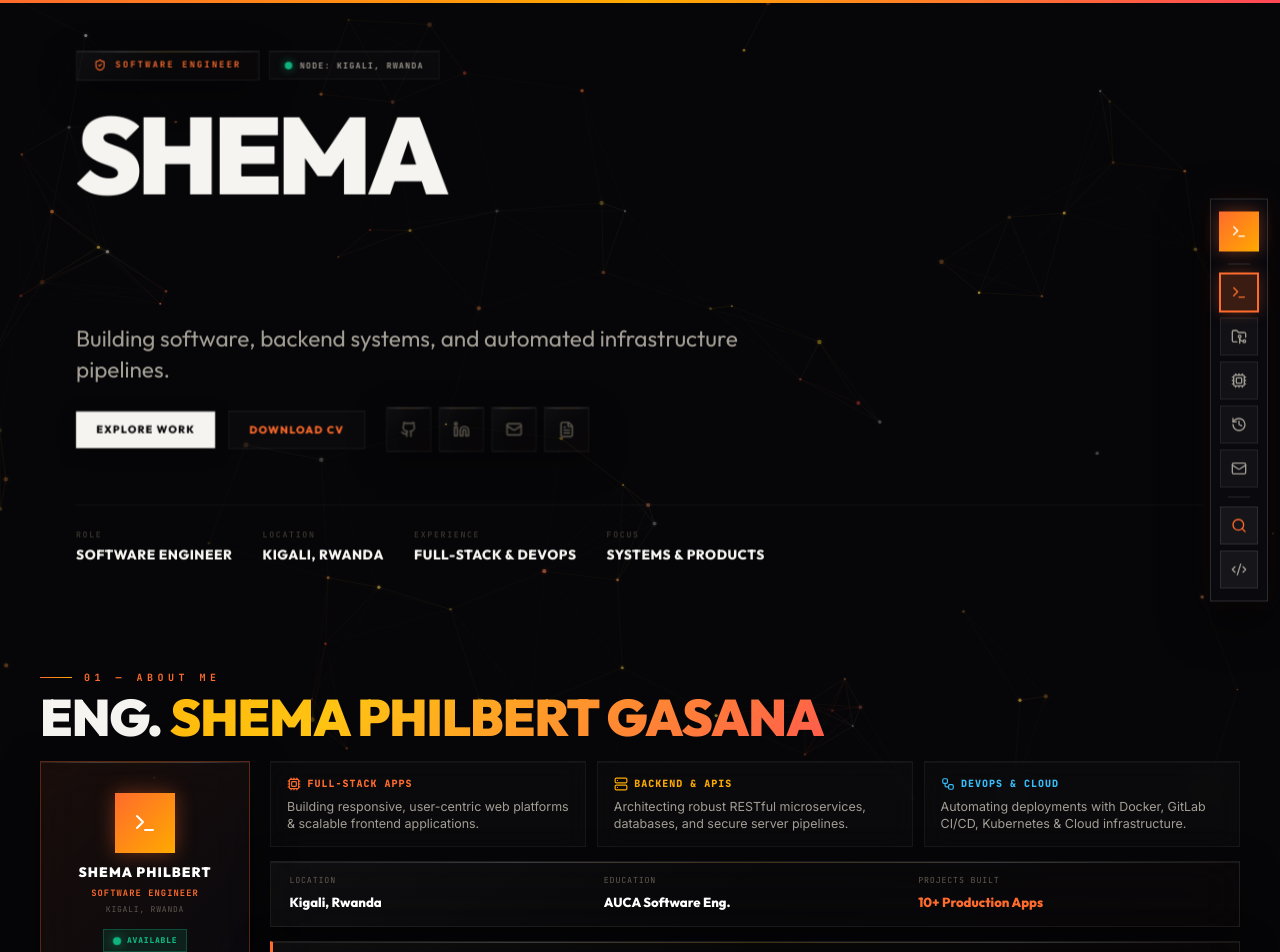
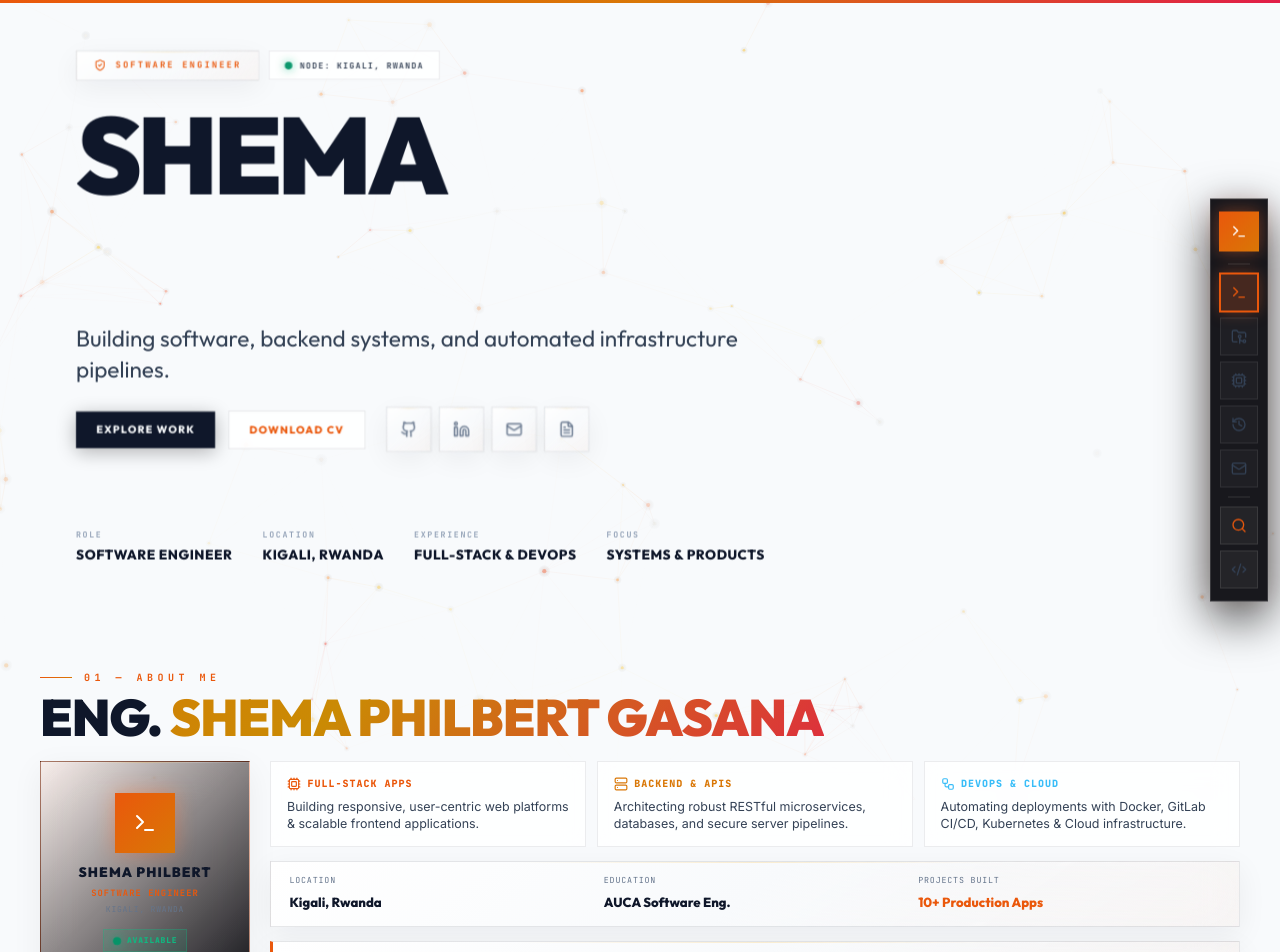
Before and after one commit to gasanashema/Portfolio, a React (Vite) app: page / in a window 1280 px wide. Shown: the top 952 px of the page. Built offline with nearby package versions, Linux system fonts and the light colour scheme.

Commit message:
v1.0.4: Redesign portfolio theme with light slate background, high-contrast text hierarchy, and light glassmorphism

```diff
--- a/src/components/About.tsx
+++ b/src/components/About.tsx
@@ -93,7 +93,7 @@ export default function About() {
               fontWeight: 900,
               letterSpacing: '0.08em',
               textTransform: 'uppercase',
-              color: '#ffffff',
+              color: 'var(--color-text-primary)',
               lineHeight: 1.1,
             }}
           >
@@ -215,7 +215,7 @@ export default function About() {
               <span className="font-mono" style={{ fontSize: '0.52rem', color: 'var(--color-text-tertiary)', letterSpacing: '0.1em', display: 'block' }}>
                 LOCATION
               </span>
-              <span className="font-display" style={{ fontSize: '0.82rem', fontWeight: 800, color: '#ffffff' }}>
+              <span className="font-display" style={{ fontSize: '0.82rem', fontWeight: 800, color: 'var(--color-text-primary)' }}>
                 Kigali, Rwanda
               </span>
             </div>
@@ -224,7 +224,7 @@ export default function About() {
               <span className="font-mono" style={{ fontSize: '0.52rem', color: 'var(--color-text-tertiary)', letterSpacing: '0.1em', display: 'block' }}>
                 EDUCATION
               </span>
-              <span className="font-display" style={{ fontSize: '0.82rem', fontWeight: 800, color: '#ffffff' }}>
+              <span className="font-display" style={{ fontSize: '0.82rem', fontWeight: 800, color: 'var(--color-text-primary)' }}>
                 AUCA Software Eng.
               </span>
             </div>
@@ -252,7 +252,7 @@ export default function About() {
             }}
           >
             <Lightbulb size={16} style={{ color: 'var(--color-accent-primary)', flexShrink: 0 }} />
-            <p className="font-display" style={{ fontSize: '0.85rem', fontWeight: 700, color: '#ffffff', lineHeight: 1.3 }}>
+            <p className="font-display" style={{ fontSize: '0.85rem', fontWeight: 700, color: 'var(--color-text-primary)', lineHeight: 1.3 }}>
               "I don't just build interfaces — I engineer the reliable systems, APIs, and pipelines behind them."
             </p>
           </div>
--- a/src/components/Background.tsx
+++ b/src/components/Background.tsx
@@ -123,8 +123,8 @@ export default function Background() {
       const mx = mouseRef.current.x;
       const my = mouseRef.current.y;
 
-      // Clear with deep warm-tinted black
-      ctx.fillStyle = '#060608';
+      // Clear with light slate background
+      ctx.fillStyle = '#f8fafc';
       ctx.fillRect(0, 0, w, h);
 
       // Mouse-following warm glow (desktop only)
--- a/src/components/CommandPalette.tsx
+++ b/src/components/CommandPalette.tsx
@@ -337,7 +337,7 @@ export default function CommandPalette({
                   background: 'transparent',
                   border: 'none',
                   outline: 'none',
-                  color: '#ffffff',
+                  color: 'var(--color-text-primary)',
                   fontFamily: 'var(--font-body)',
                   fontSize: '0.95rem',
                 }}
@@ -414,7 +414,7 @@ export default function CommandPalette({
                             style={{
                               fontSize: '0.875rem',
                               fontWeight: 600,
-                              color: isSelected ? '#ffffff' : 'var(--color-text-primary)',
+                              color: 'var(--color-text-primary)',
                               whiteSpace: 'nowrap',
                               overflow: 'hidden',
                               textOverflow: 'ellipsis',
--- a/src/components/NsCodex.tsx
+++ b/src/components/NsCodex.tsx
@@ -127,7 +127,7 @@ export default function NsCodex() {
               >
                 {domain.icon}
                 <div style={{ display: 'flex', flexDirection: 'column' }}>
-                  <span className="font-display" style={{ fontSize: '0.82rem', fontWeight: 800, color: '#ffffff', lineHeight: 1.1 }}>
+                  <span className="font-display" style={{ fontSize: '0.82rem', fontWeight: 800, color: 'var(--color-text-primary)', lineHeight: 1.1 }}>
                     {domain.name}
                   </span>
                   <span className="font-mono" style={{ fontSize: '0.6rem', color: 'var(--color-text-tertiary)' }}>
@@ -177,7 +177,7 @@ export default function NsCodex() {
                     {item.tag}
                   </span>
                 </div>
-                <span className="font-display" style={{ fontSize: '0.78rem', fontWeight: 800, color: '#ffffff', lineHeight: 1.1 }}>
+                <span className="font-display" style={{ fontSize: '0.78rem', fontWeight: 800, color: 'var(--color-text-primary)', lineHeight: 1.1 }}>
                   {item.title}
                 </span>
               </div>
--- a/src/components/Projects.tsx
+++ b/src/components/Projects.tsx
@@ -178,7 +178,7 @@ export default function Projects({ onSelectProject }: ProjectsProps) {
                   fontSize: '1.1rem',
                   fontWeight: 900,
                   textTransform: 'uppercase',
-                  color: '#ffffff',
+                  color: 'var(--color-text-primary)',
                   marginBottom: '0.25rem',
                   lineHeight: 1.15,
                 }}
--- a/src/components/Protocols.tsx
+++ b/src/components/Protocols.tsx
@@ -368,7 +368,7 @@ export default function Protocols({ onSelectProject }: ProtocolsProps) {
                 <span className="font-mono" style={{ fontSize: '0.55rem', color: 'var(--color-accent-primary)', fontWeight: 700 }}>
                   {stg.step}
                 </span>
-                <span className="font-display" style={{ fontSize: '0.9rem', fontWeight: 800, color: '#ffffff', letterSpacing: '0.05em' }}>
+                <span className="font-display" style={{ fontSize: '0.9rem', fontWeight: 800, color: 'var(--color-text-primary)', letterSpacing: '0.05em' }}>
                   {stg.title}
                 </span>
                 <span style={{ fontSize: '0.7rem', color: 'var(--color-text-tertiary)' }}>
--- a/src/components/TechMatrix.tsx
+++ b/src/components/TechMatrix.tsx
@@ -112,7 +112,7 @@ export default function TechMatrix() {
                       fontSize: '0.95rem',
                       fontWeight: 800,
                       textTransform: 'uppercase',
-                      color: '#ffffff',
+                      color: 'var(--color-text-primary)',
                       letterSpacing: '0.04em',
                       lineHeight: 1.1,
                     }}
@@ -153,7 +153,7 @@ export default function TechMatrix() {
                         style={{
                           fontSize: '0.78rem',
                           fontWeight: 800,
-                          color: '#ffffff',
+                          color: 'var(--color-text-primary)',
                           lineHeight: 1.1,
                         }}
                       >
--- a/src/components/Timeline.tsx
+++ b/src/components/Timeline.tsx
@@ -267,7 +267,7 @@ export default function Timeline() {
             >
               <div style={{ display: 'flex', justifyContent: 'space-between', alignItems: 'flex-start', flexWrap: 'wrap', gap: '0.5rem', marginBottom: '0.75rem' }}>
                 <div>
-                  <h4 className="font-display" style={{ fontSize: '1.25rem', fontWeight: 900, color: '#ffffff' }}>
+                  <h4 className="font-display" style={{ fontSize: '1.25rem', fontWeight: 900, color: 'var(--color-text-primary)' }}>
                     {exp.role}
                   </h4>
                   <span className="font-display" style={{ fontSize: '0.9rem', color: 'var(--color-accent-primary)', fontWeight: 600 }}>
@@ -316,7 +316,7 @@ export default function Timeline() {
               </h4>
             </div>
 
-            <h3 className="font-display" style={{ fontSize: '1.35rem', fontWeight: 900, color: '#ffffff', marginBottom: '0.25rem' }}>
+            <h3 className="font-display" style={{ fontSize: '1.35rem', fontWeight: 900, color: 'var(--color-text-primary)', marginBottom: '0.25rem' }}>
               {EDUCATION_DATA.institution}
             </h3>
             <p className="font-display" style={{ fontSize: '0.95rem', color: 'var(--color-accent-secondary)', marginBottom: '1rem' }}>
@@ -372,7 +372,7 @@ export default function Timeline() {
               {MILESTONES.map((m) => (
                 <div key={m.title} className="glass-panel" style={{ padding: '0.85rem 1.15rem', borderRadius: 'var(--border-radius-md)' }}>
                   <div style={{ display: 'flex', justifyContent: 'space-between', alignItems: 'center', marginBottom: '0.25rem' }}>
-                    <h5 className="font-display" style={{ fontSize: '0.95rem', fontWeight: 800, color: '#ffffff' }}>
+                    <h5 className="font-display" style={{ fontSize: '0.95rem', fontWeight: 800, color: 'var(--color-text-primary)' }}>
                       {m.title}
                     </h5>
                     <span className="font-mono" style={{ fontSize: '0.6rem', color: 'var(--color-accent-secondary)' }}>
--- a/src/index.css
+++ b/src/index.css
@@ -5,54 +5,51 @@
 
 /* ---------- CSS Custom Properties (Design Tokens) ---------- */
 :root {
-  /* Core Palette */
-  --color-bg-deep: #060608;
-  --color-bg-surface: #0a0a0f;
-  --color-bg-elevated: #111118;
-  --color-bg-overlay: rgba(6, 6, 8, 0.85);
+  /* Core Light Palette */
+  --color-bg-deep: #f8fafc;
+  --color-bg-surface: #ffffff;
+  --color-bg-elevated: #f1f5f9;
+  --color-bg-overlay: rgba(248, 250, 252, 0.92);
 
-  /* Brand Accents – Warm Signature */
-  --color-accent-primary: #ff6b2c;      /* Vibrant Orange */
-  --color-accent-secondary: #ffaa00;    /* Amber Gold */
-  --color-accent-tertiary: #ff4757;     /* Warm Red */
-  --color-accent-warm-yellow: #ffc312;  /* Bright Amber */
-  --color-accent-ember: #e84118;        /* Deep Ember */
-  --color-accent-glow: rgba(255, 107, 44, 0.15);
+  /* Brand Accents – High-Contrast Signature Orange/Amber */
+  --color-accent-primary: #ea580c;      /* Rich Deep Orange */
+  --color-accent-secondary: #d97706;    /* Amber Gold */
+  --color-accent-tertiary: #e11d48;     /* Rose Red */
+  --color-accent-warm-yellow: #ca8a04;  /* Deep Gold */
+  --color-accent-ember: #c2410c;        /* Deep Ember */
+  --color-accent-glow: rgba(234, 88, 12, 0.15);
 
   /* Functional Status Colors */
-  --color-status-active: #10b981;       /* Emerald */
-  --color-status-research: #3b82f6;     /* Sky Blue */
-  --color-status-warm: #ffaa00;         /* Amber */
+  --color-status-active: #059669;       /* Emerald */
+  --color-status-research: #2563eb;     /* Blue */
+  --color-status-warm: #d97706;         /* Amber */
 
-  /* Text Hierarchy */
-  --color-text-primary: #f5f4f0;
-  --color-text-secondary: #a39e95;
-  --color-text-tertiary: #615a51;
-  --color-text-muted: #38332c;
+  /* Text Hierarchy for Light Mode */
+  --color-text-primary: #0f172a;        /* High Contrast Slate Black */
+  --color-text-secondary: #334155;      /* Slate Gray */
+  --color-text-tertiary: #64748b;       /* Medium Slate */
+  --color-text-muted: #94a3b8;          /* Light Slate Muted */
 
-  /* Smoked Glass Hierarchy (3-Tier) */
-  /* Level 1: Subtle transparent ambient surface */
-  --glass-l1-bg: rgba(255, 255, 255, 0.018);
-  --glass-l1-border: rgba(255, 255, 255, 0.05);
+  /* Smoked Glass Hierarchy (Light Mode 3-Tier) */
+  --glass-l1-bg: rgba(255, 255, 255, 0.85);
+  --glass-l1-border: rgba(15, 23, 42, 0.08);
   --glass-l1-blur: 12px;
 
-  /* Level 2: Standard card / panel surface */
   --glass-l2-bg: linear-gradient(
     145deg,
-    rgba(255, 255, 255, 0.04) 0%,
-    rgba(255, 255, 255, 0.012) 50%,
-    rgba(255, 107, 44, 0.02) 100%
+    #ffffff 0%,
+    #f8fafc 50%,
+    rgba(234, 88, 12, 0.03) 100%
   );
-  --glass-l2-border: rgba(255, 255, 255, 0.07);
-  --glass-l2-border-hover: rgba(255, 107, 44, 0.28);
+  --glass-l2-border: rgba(15, 23, 42, 0.1);
+  --glass-l2-border-hover: rgba(234, 88, 12, 0.4);
   --glass-l2-blur: 24px;
-  --glass-l2-shadow: 0 12px 40px rgba(0, 0, 0, 0.4);
+  --glass-l2-shadow: 0 8px 30px rgba(15, 23, 42, 0.06);
 
-  /* Level 3: Elevated overlays, Nav, Command Palette, Modals */
-  --glass-l3-bg: rgba(10, 10, 15, 0.88);
-  --glass-l3-border: rgba(255, 255, 255, 0.12);
+  --glass-l3-bg: rgba(255, 255, 255, 0.96);
+  --glass-l3-border: rgba(15, 23, 42, 0.12);
   --glass-l3-blur: 36px;
-  --glass-l3-shadow: 0 24px 64px rgba(0, 0, 0, 0.65), 0 0 0 1px rgba(255, 255, 255, 0.06);
+  --glass-l3-shadow: 0 20px 50px rgba(15, 23, 42, 0.12), 0 0 0 1px rgba(15, 23, 42, 0.05);
 
   /* Spacing & Layout */
   --section-gap: 2.5rem;
```
